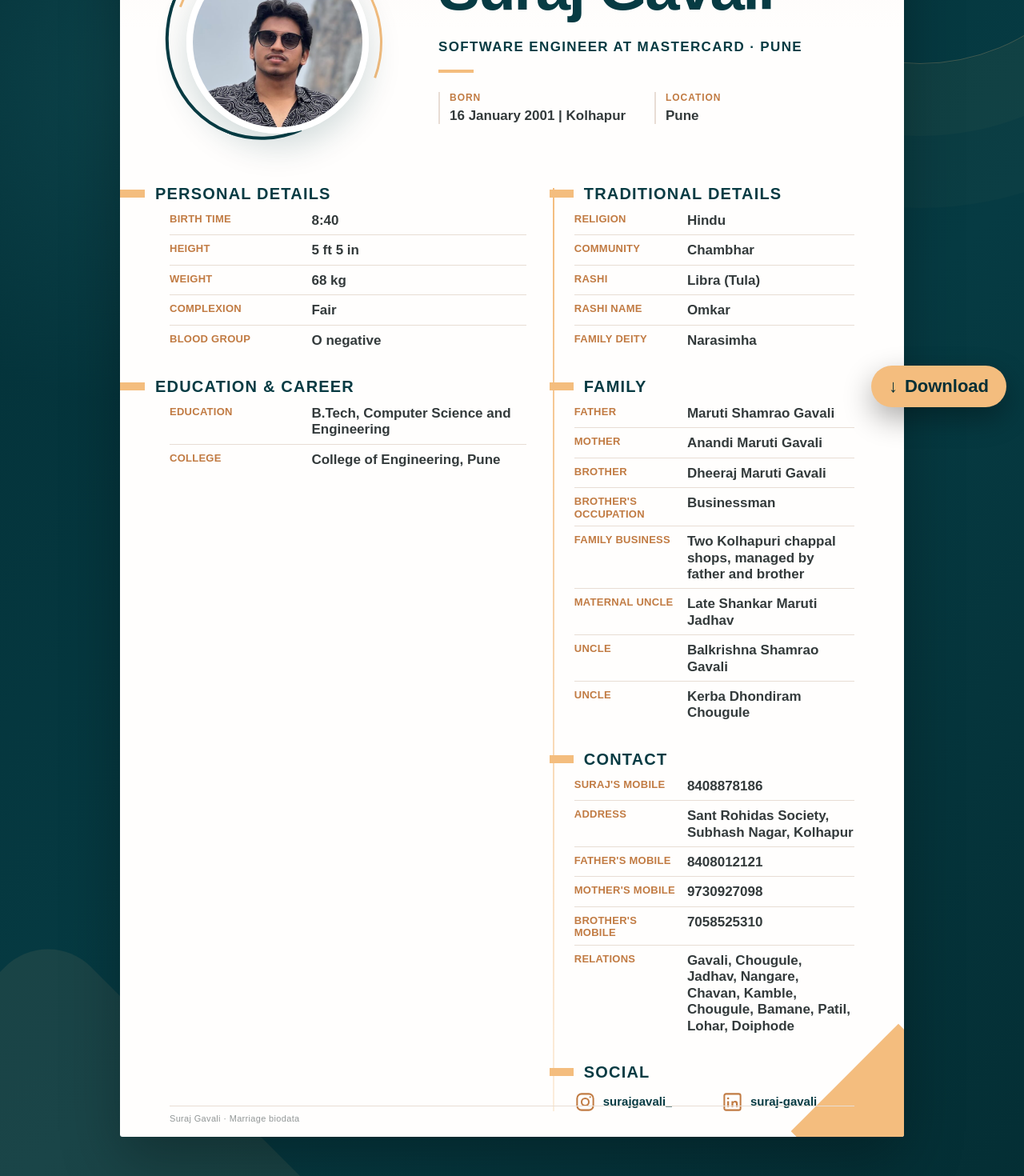
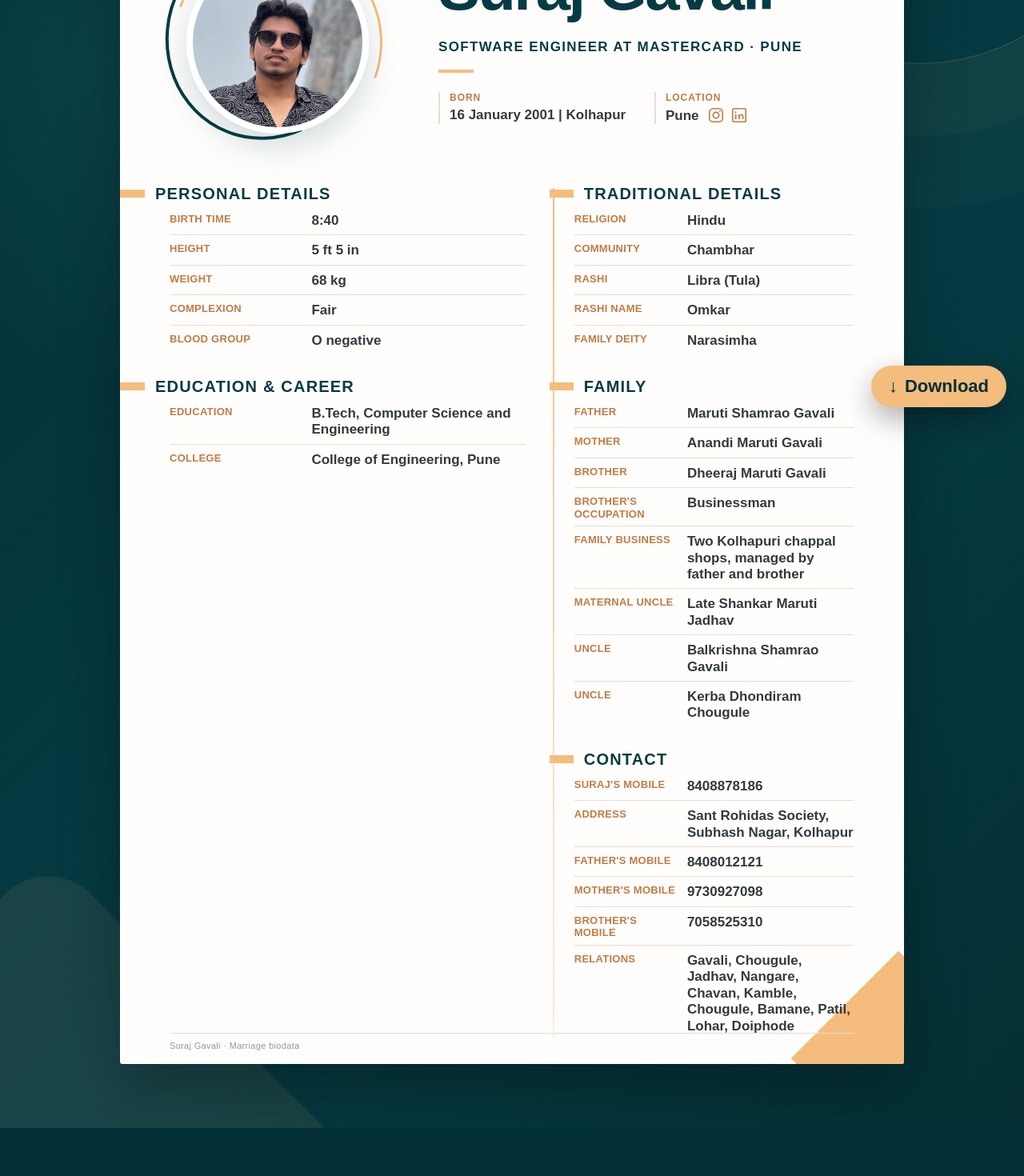
Before and after one commit to SurajGavali/biodata, a Next.js app: page / in a window 1280 px wide. Shown: the part 260-1730 px from the top of the page at 80% size. After the commit the page ends 1670 px from the top, so only its background shows below. Built offline with nearby package versions, Linux system fonts and the light colour scheme; a web font is replaced by a local one.

Commit message:
Move social icons into profile header

```diff
--- a/src/app/globals.css
+++ b/src/app/globals.css
@@ -565,40 +565,36 @@ a:focus-visible {
   font-weight: 600;
 }
 
-.socialList {
-  display: grid;
-  grid-template-columns: repeat(2, minmax(0, 1fr));
-  gap: 18px;
-  list-style: none;
+.headerLocationValue {
+  display: flex;
+  gap: 10px;
+  align-items: center;
+  flex-wrap: wrap;
 }
 
-.socialList a {
-  display: flex;
-  gap: 9px;
+.headerSocialLinks {
+  display: inline-flex;
+  gap: 7px;
   align-items: center;
-  min-width: 0;
-  color: var(--ink);
-  text-decoration: none;
+}
+
+.headerSocialLinks a {
+  display: grid;
+  width: 22px;
+  height: 22px;
+  color: var(--peach-deep);
+  place-items: center;
   transition:
     color 150ms ease,
     transform 150ms ease;
 }
 
-.socialList a:hover {
-  color: var(--peach-deep);
+.headerSocialLinks a:hover {
+  color: var(--ink);
   transform: translateY(-1px);
 }
 
-.socialSymbol {
-  display: grid;
-  flex: 0 0 auto;
-  width: 27px;
-  height: 27px;
-  color: var(--peach-deep);
-  place-items: center;
-}
-
-.socialSymbol svg {
+.headerSocialLinks svg {
   width: 100%;
   height: 100%;
   fill: none;
@@ -608,20 +604,10 @@ a:focus-visible {
   stroke-width: 1.8;
 }
 
-.socialSymbol svg path,
-.socialSymbol .socialSymbolDot {
+.headerSocialLinks svg path,
+.headerSocialLinks .socialSymbolDot {
   fill: currentColor;
   stroke: none;
-}
-
-.socialUsername {
-  min-width: 0;
-  overflow: hidden;
-  font-size: 15px;
-  font-weight: 700;
-  line-height: 1.2;
-  text-overflow: ellipsis;
-  white-space: nowrap;
 }
 
 .sheetFooter {
@@ -802,21 +788,17 @@ a:focus-visible {
   font-size: 11px;
 }
 
-.exportSheet .socialList {
-  gap: 9px;
+.exportSheet .headerLocationValue {
+  gap: 5px;
 }
 
-.exportSheet .socialList a {
+.exportSheet .headerSocialLinks {
   gap: 4px;
 }
 
-.exportSheet .socialSymbol {
-  width: 18px;
-  height: 18px;
-}
-
-.exportSheet .socialUsername {
-  font-size: 9px;
+.exportSheet .headerSocialLinks a {
+  width: 14px;
+  height: 14px;
 }
 
 .exportSheet .sheetFooter {
@@ -1122,22 +1104,17 @@ a:focus-visible {
     line-height: 1.18;
   }
 
-  .sheetWrapper .socialList {
-    grid-template-columns: repeat(2, minmax(0, 1fr));
-    gap: 6px;
-  }
-
-  .sheetWrapper .socialList a {
+  .sheetWrapper .headerLocationValue {
     gap: 3px;
   }
 
-  .sheetWrapper .socialSymbol {
-    width: 18px;
-    height: 18px;
+  .sheetWrapper .headerSocialLinks {
+    gap: 3px;
   }
 
-  .sheetWrapper .socialUsername {
-    font-size: 8px;
+  .sheetWrapper .headerSocialLinks a {
+    width: 12px;
+    height: 12px;
   }
 
   .sheetWrapper [lang="mr"] .sectionHeading h2 {
--- a/src/app/page.tsx
+++ b/src/app/page.tsx
@@ -21,13 +21,11 @@ const socialLinks = [
   {
     href: "https://instagram.com/surajgavali_",
     label: "Instagram",
-    username: "surajgavali_",
     type: "instagram",
   },
   {
     href: "https://www.linkedin.com/in/suraj-gavali",
     label: "LinkedIn",
-    username: "suraj-gavali",
     type: "linkedin",
   },
 ] as const;
@@ -49,38 +47,6 @@ function LinkedInSymbol() {
       <circle className="socialSymbolDot" cx="7.25" cy="8" r="1.15" />
       <path d="M6.25 11v6.5h2V11zM11 11v6.5h2v-3.2c0-1.2.5-1.9 1.55-1.9 1 0 1.45.66 1.45 1.9v3.2h2v-3.75c0-2.1-1.15-3.1-2.75-3.1-1.15 0-1.9.62-2.25 1.18V11z" />
     </svg>
-  );
-}
-
-function SocialSection({ locale }: { locale: Locale }) {
-  return (
-    <section className="bioSection socialSection">
-      <div className="sectionHeading">
-        <span className="headingMark" aria-hidden="true" />
-        <h2>{locale === "en" ? "Social" : "सोशल"}</h2>
-      </div>
-      <ul className="socialList">
-        {socialLinks.map((social) => (
-          <li key={social.href}>
-            <a
-              href={social.href}
-              target="_blank"
-              rel="noopener noreferrer"
-              aria-label={`${social.label}: ${social.username}`}
-            >
-              <span className="socialSymbol">
-                {social.type === "instagram" ? (
-                  <InstagramSymbol />
-                ) : (
-                  <LinkedInSymbol />
-                )}
-              </span>
-              <span className="socialUsername">{social.username}</span>
-            </a>
-          </li>
-        ))}
-      </ul>
-    </section>
   );
 }
 
@@ -179,7 +145,26 @@ function BiodataSheet({
             </div>
             <div>
               <dt>{locale === "en" ? "Location" : "ठिकाण"}</dt>
-              <dd>{localized(profileFacts.location, locale)}</dd>
+              <dd className="headerLocationValue">
+                <span>{localized(profileFacts.location, locale)}</span>
+                <span className="headerSocialLinks">
+                  {socialLinks.map((social) => (
+                    <a
+                      href={social.href}
+                      target="_blank"
+                      rel="noopener noreferrer"
+                      aria-label={`Open ${social.label} profile`}
+                      key={social.href}
+                    >
+                      {social.type === "instagram" ? (
+                        <InstagramSymbol />
+                      ) : (
+                        <LinkedInSymbol />
+                      )}
+                    </a>
+                  ))}
+                </span>
+              </dd>
             </div>
           </dl>
         </div>
@@ -195,7 +180,6 @@ function BiodataSheet({
           <DetailSection section={biodata.horoscope} locale={locale} />
           <DetailSection section={biodata.family} locale={locale} />
           <DetailSection section={biodata.contact} locale={locale} />
-          <SocialSection locale={locale} />
         </div>
       </div>
 
@@ -210,7 +194,6 @@ function BiodataSheet({
           <div className="mobileColumn mobileMain">
             <DetailSection section={classicEducation} locale={locale} />
             <DetailSection section={biodata.family} locale={locale} />
-            <SocialSection locale={locale} />
           </div>
         </div>
       )}
```
